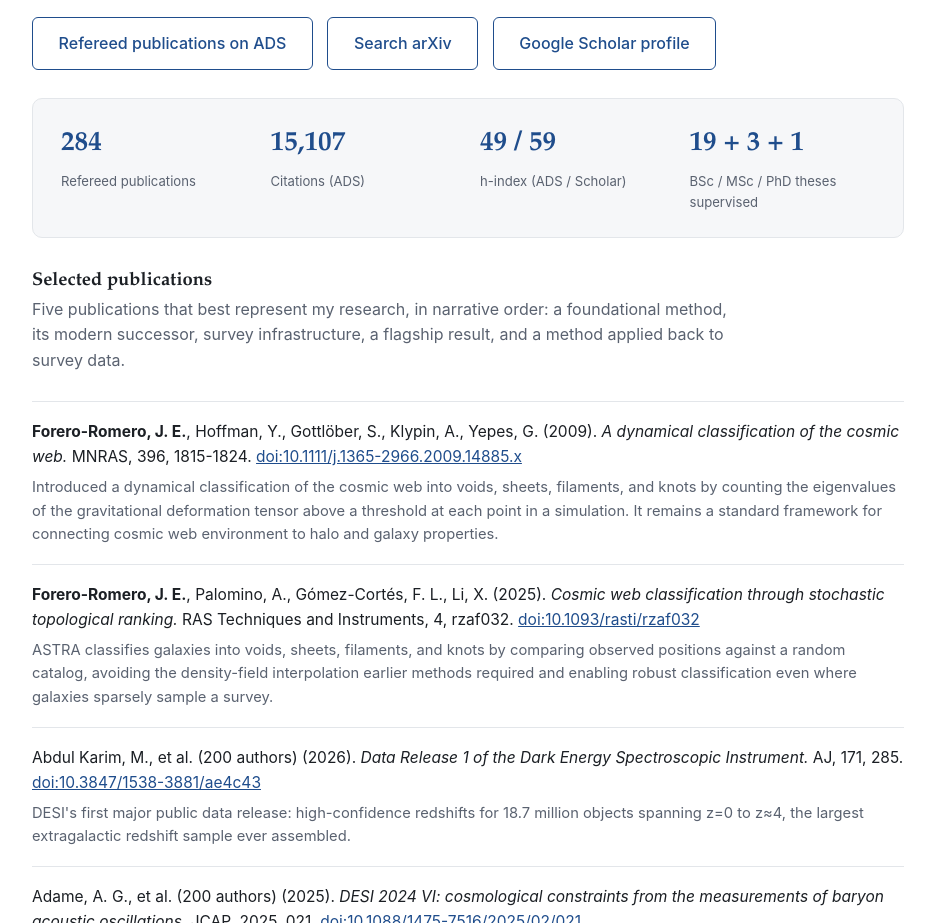
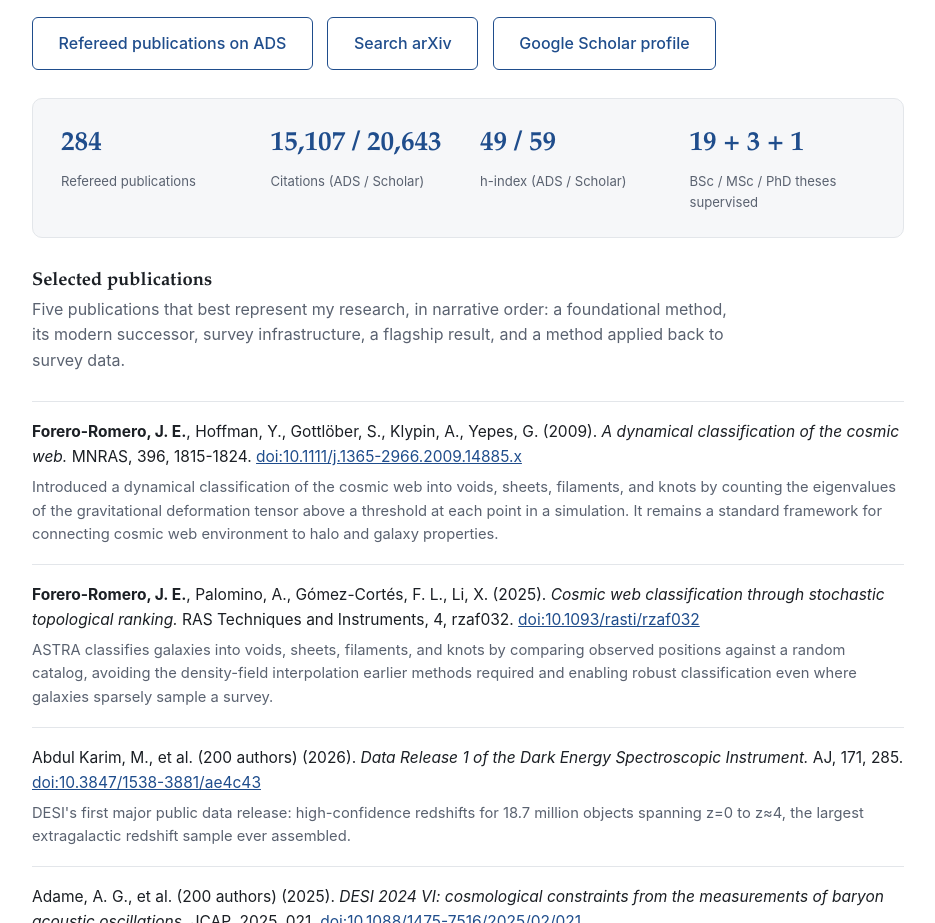
Before and after one commit to forero/forero.github.io, a plain HTML site: page index.html in a window 1280 px wide. Shown: the part 2533-3456 px from the top of the page, without its empty margins (172-1107 px from the left). Drawn offline with Linux system fonts and the light colour scheme.

Commit message:
Add Google Scholar citation count alongside ADS
Show citations from both ADS and Scholar, matching the h-index
tile's ADS/Scholar format.

```diff
--- a/index.html
+++ b/index.html
@@ -198,8 +198,8 @@
           <span class="stat-label">Refereed publications</span>
         </div>
         <div class="stat-tile">
-          <span class="stat-value">15,107</span>
-          <span class="stat-label">Citations (ADS)</span>
+          <span class="stat-value">15,107 / 20,643</span>
+          <span class="stat-label">Citations (ADS / Scholar)</span>
         </div>
         <div class="stat-tile">
           <span class="stat-value">49 / 59</span>
```
